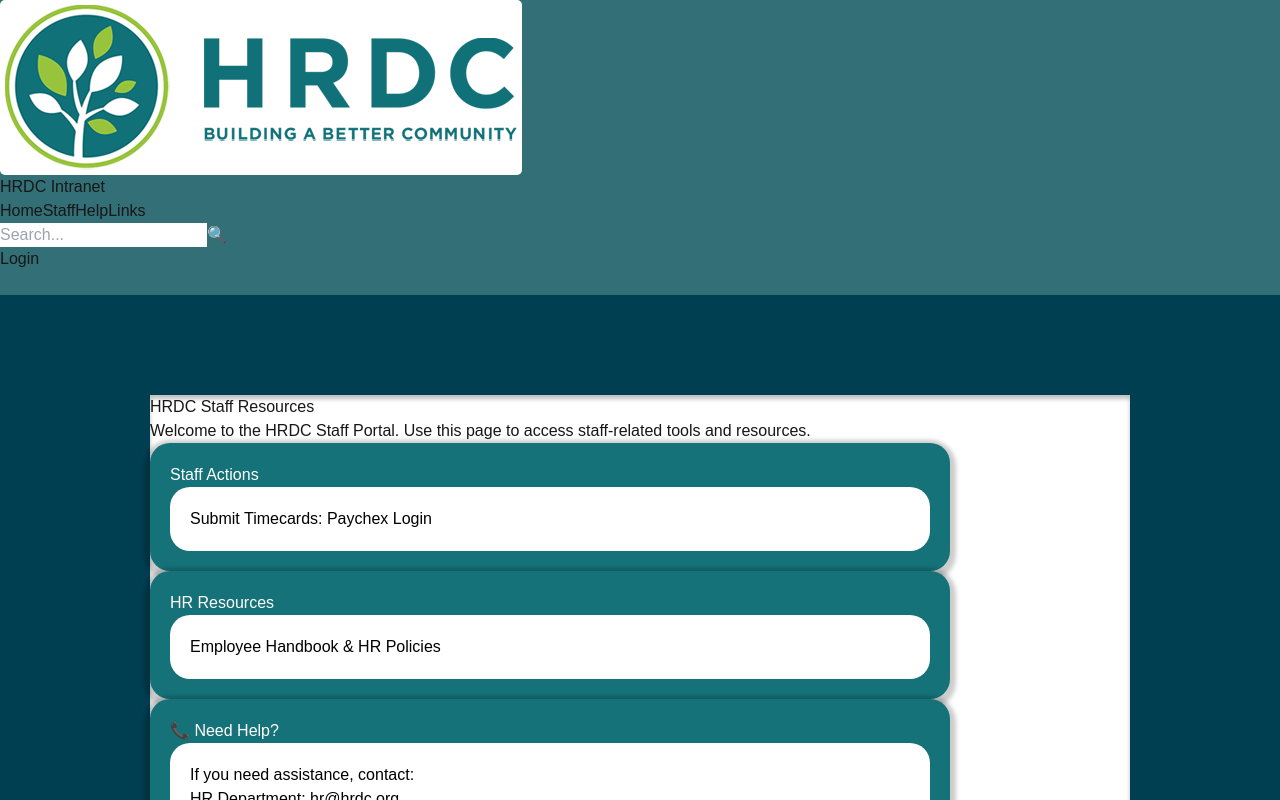
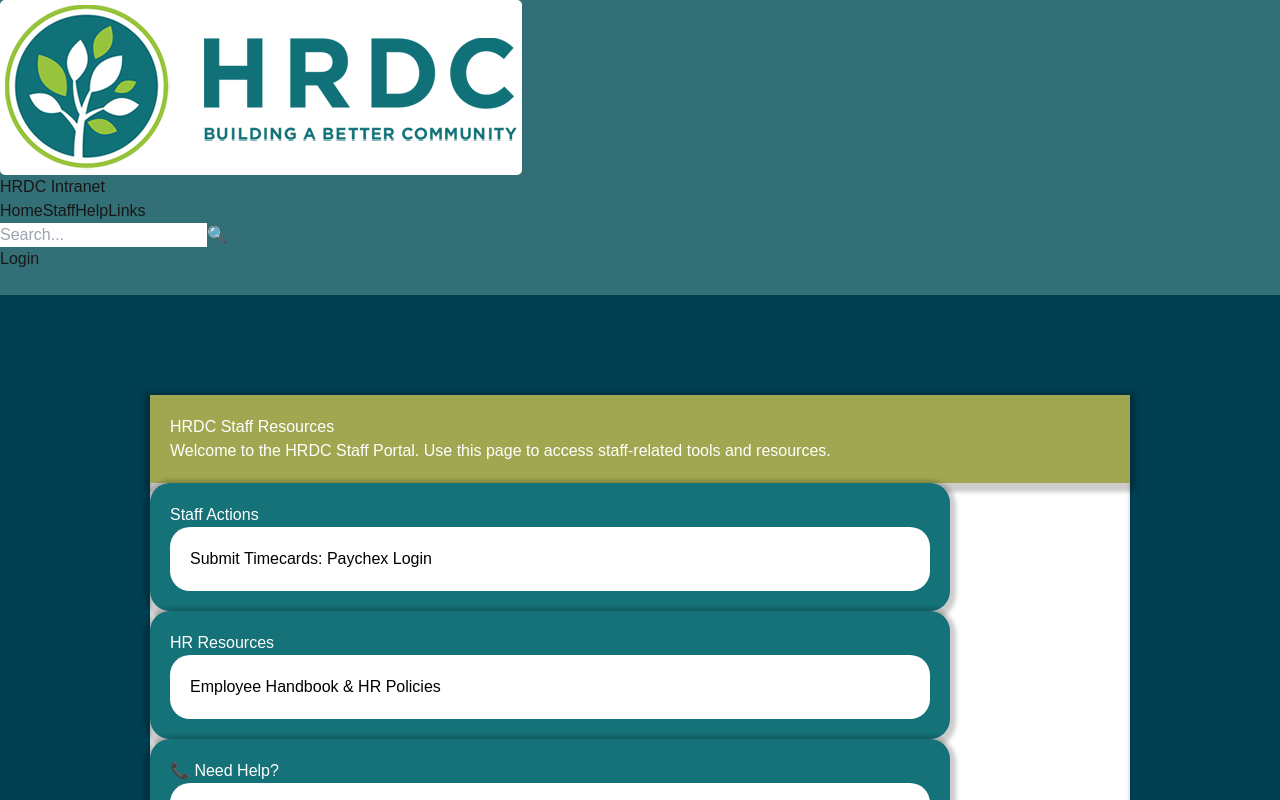
Before and after one commit to 423S25/repo5, a Next.js app: page /staff in a window 1280 px wide. Shown: the top 800 px of the page. Built offline with nearby package versions, Linux system fonts and the light colour scheme; no server answers.

Commit message:
update staff title ux

```diff
--- a/src/app/staff/page.tsx
+++ b/src/app/staff/page.tsx
@@ -25,9 +25,20 @@ export default function StaffPage() {
           }}
         >
 
-            <div className="container mx-auto p-6">
+        <div className="text-center mt-10">
+      <div
+          style={{
+            width: 980,
+            background: "#A1A750",
+            boxShadow: "0px 3px 4px 6px rgba(0, 0, 0, 0.2)",
+            padding: 20,
+            color: "white",
+          }}
+        >
                 <h1 className="text-3xl font-bold">HRDC Staff Resources</h1>
                 <p>Welcome to the HRDC Staff Portal. Use this page to access staff-related tools and resources.</p>
+        </div>
+        </div>
 
         {/* Employee Tasks */}
         <div className="flex justify-center mt-10">
@@ -142,7 +153,6 @@ export default function StaffPage() {
             </div>
             </div>
             </div>
-            </div>
         </>
     );
 }
```
